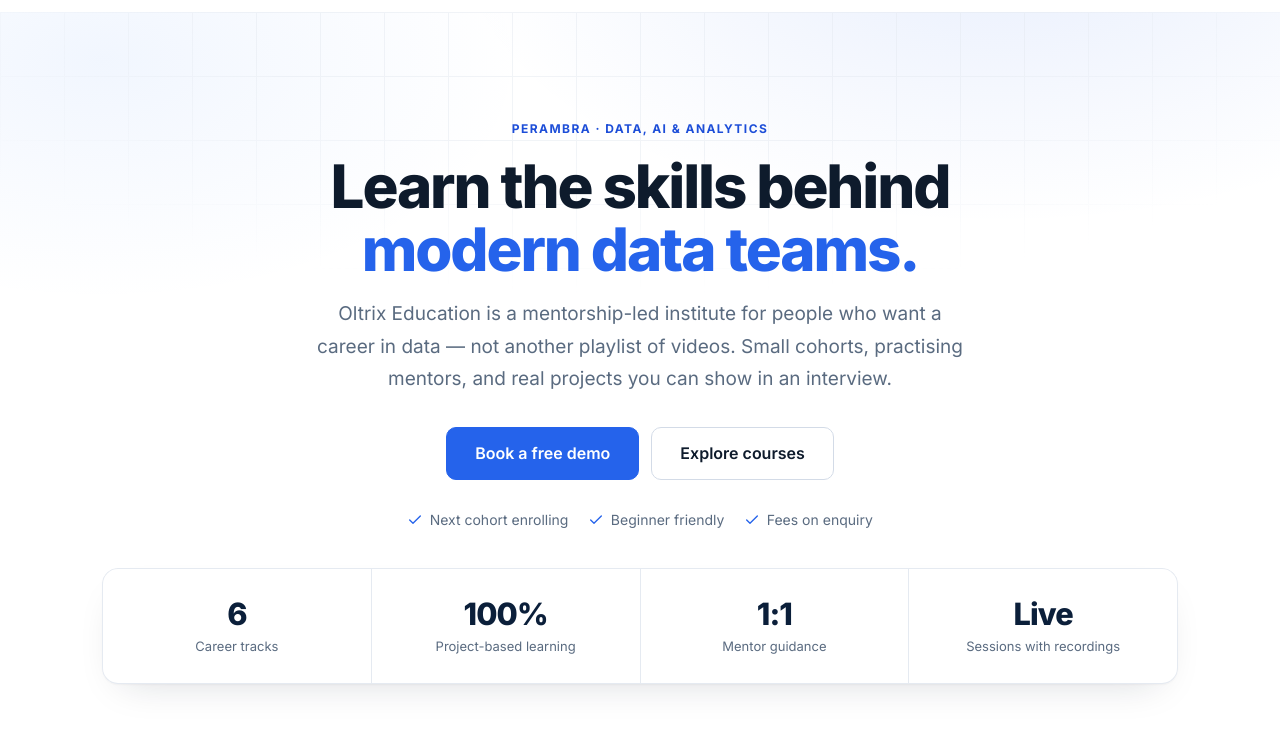
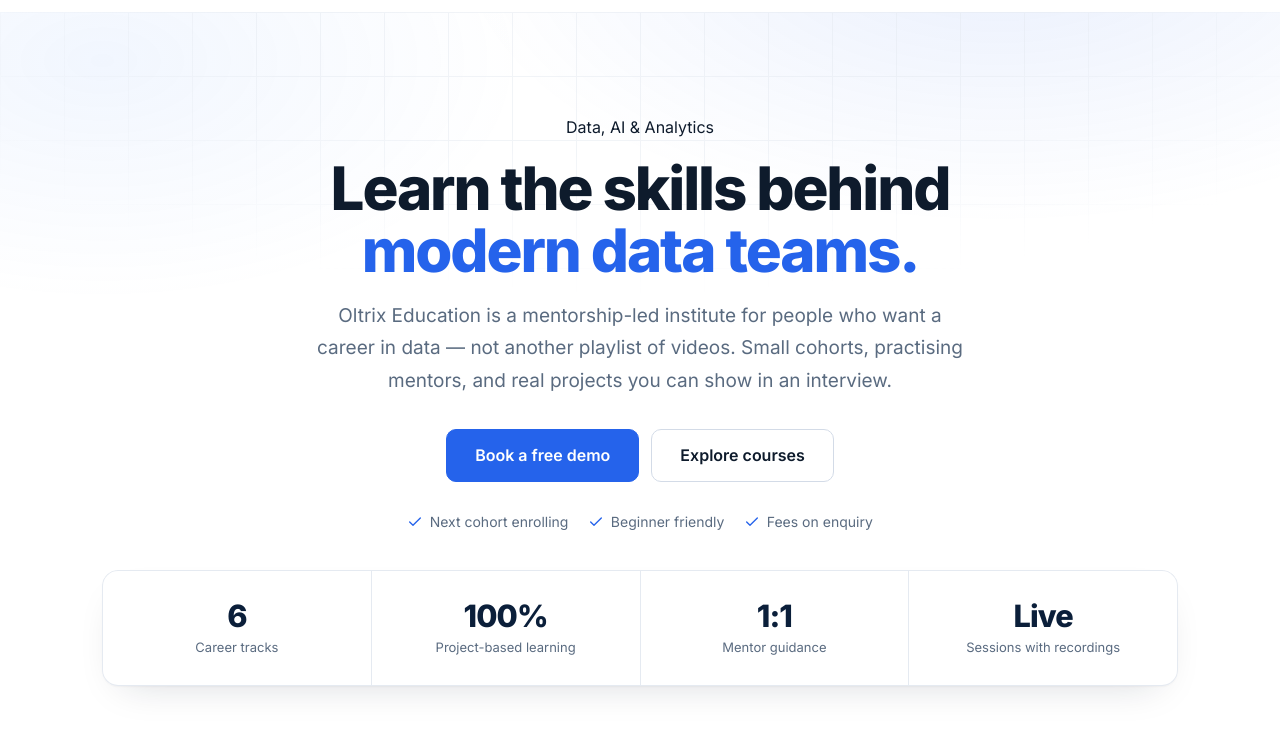
Before and after one commit to shein-1010/oltrix_landing, a plain HTML site: page index.html in a window 1280 px wide. Shown: the part 63-800 px from the top of the page. Drawn offline with Linux system fonts and the light colour scheme.

Commit message:
Updarw Oltrix Website

```diff
--- a/index.html
+++ b/index.html
@@ -51,8 +51,7 @@
   <!-- Hero ------------------------------------------------------------- -->
   <section class="hero">
     <div class="container">
-      <div class="hero-inner">
-        <p class="eyebrow is-plain">Perambra · Data, AI &amp; Analytics</p>
+      <div class="hero-inner">Data, AI &amp; Analytics</p>
         <h1>Learn the skills behind <em>modern data teams.</em></h1>
         <p class="lead">Oltrix Education is a mentorship-led institute for people who want a career in data — not another playlist of videos. Small cohorts, practising mentors, and real projects you can show in an interview.</p>
         <div class="btn-row">
```
